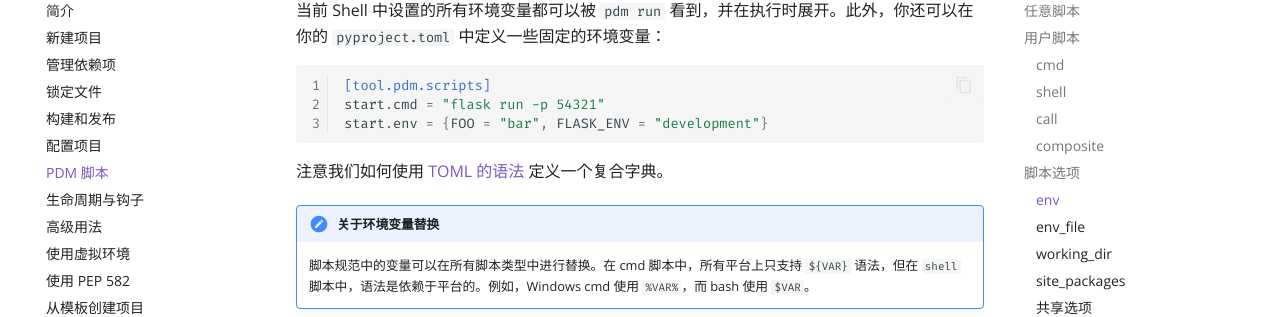
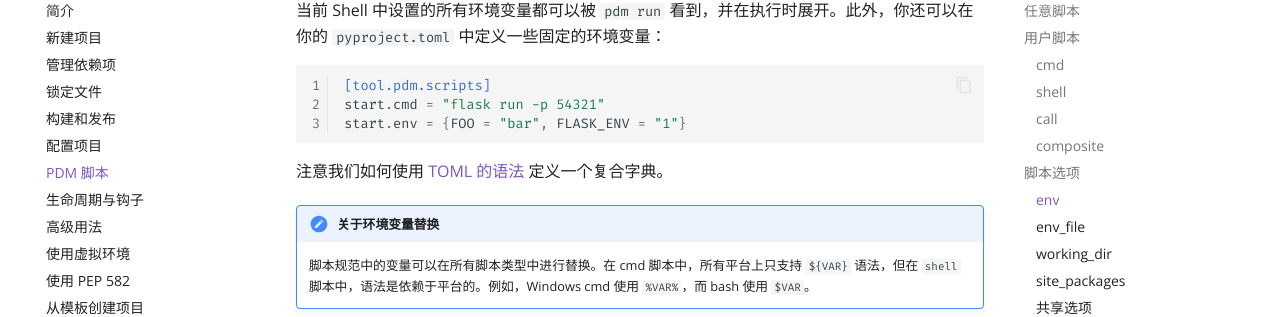
Before and after one commit to pdm-project/pdm-docs-zh, an MkDocs documentation site: the page built from docs/usage/scripts.md, in a window 1280 px wide and 900 px high, scrolled down 2942 px. Shown: the part 145-462 px from the top of the window. Built offline with MkDocs 1.6.1 and Material for MkDocs 9.7.7, drawn with Linux system fonts in a browser that asks for light colours; comment, search, counter and statistics services are not loaded; the version menu is left out.

Commit message:
sync 3f56b53bc84a2f72792089dd9826d1d13a573c1a

````diff
--- a/docs/usage/scripts.md
+++ b/docs/usage/scripts.md
@@ -137,7 +137,7 @@ all = {composite = ["lint mypackage/", "test -v tests/"]}
 ```toml
 [tool.pdm.scripts]
 start.cmd = "flask run -p 54321"
-start.env = {FOO = "bar", FLASK_ENV = "development"}
+start.env = {FOO = "bar", FLASK_ENV = "1"}
 ```
 
 注意我们如何使用 [TOML 的语法](https://github.com/toml-lang/toml) 定义一个复合字典。
````
Also changed, not shown: docs/usage/dependency.md (+2 -1 lines).
